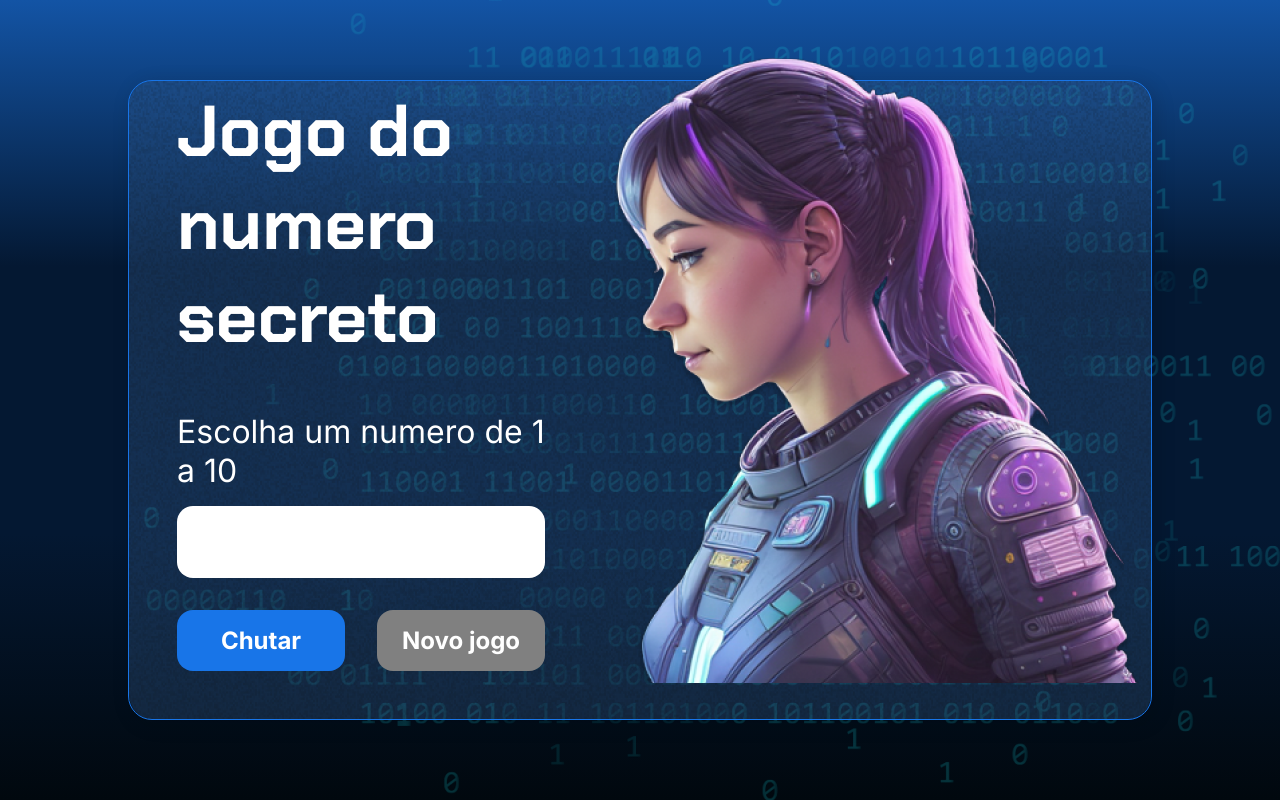
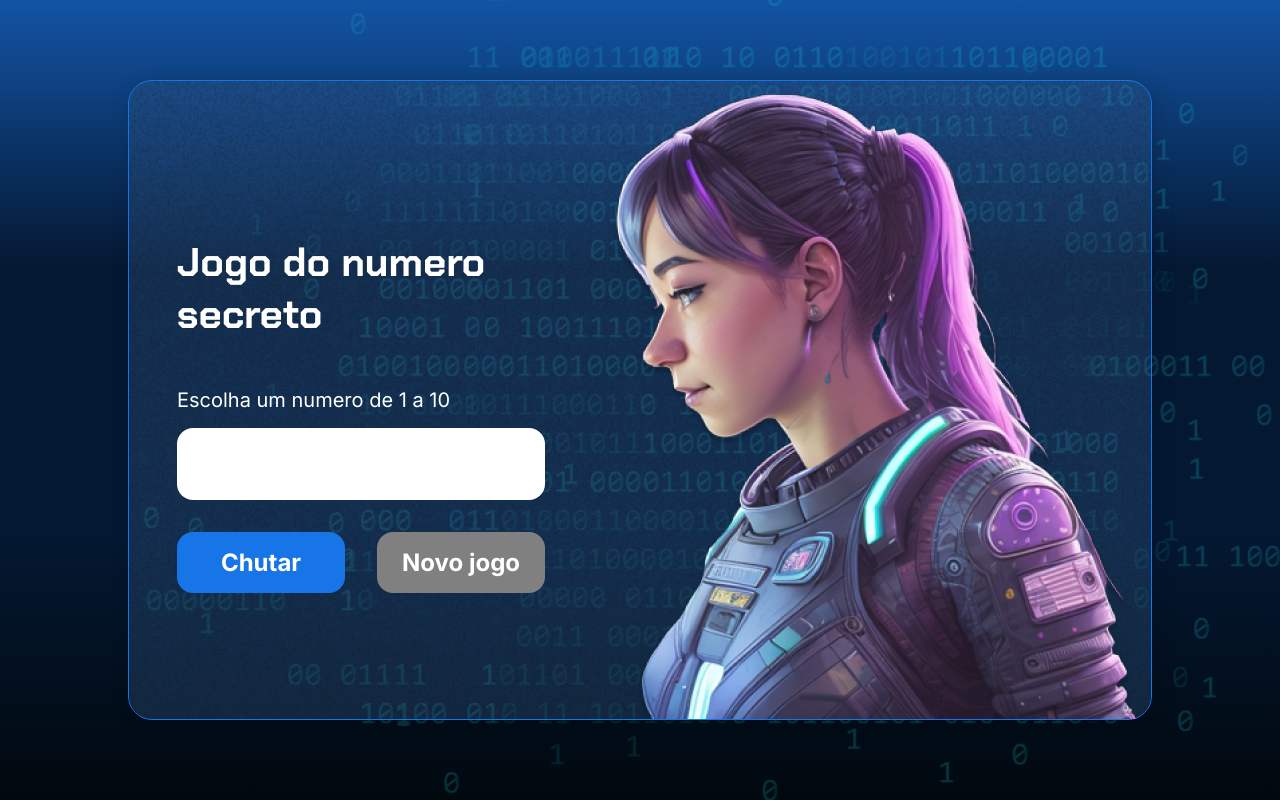
Before and after one commit to 23Edu4rd0/randomNumber, a plain HTML site: page index.html in a window 1280 px wide. Drawn offline with Linux system fonts and the light colour scheme.

Commit message:
v2.1
Atualização de tamanho de fontes

```diff
--- a/style.css
+++ b/style.css
@@ -92,7 +92,7 @@ body::before {
 
 h1 {
     font-family: 'Chakra Petch', sans-serif;
-    font-size: 72px;
+    font-size: 40px;
     padding-bottom: 3rem;
 }
 
@@ -102,7 +102,7 @@ button {
 }
 
 .texto__paragrafo {
-    font-size: 32px;
+    font-size: 20px;
     font-weight: 400;
 }
 
```
